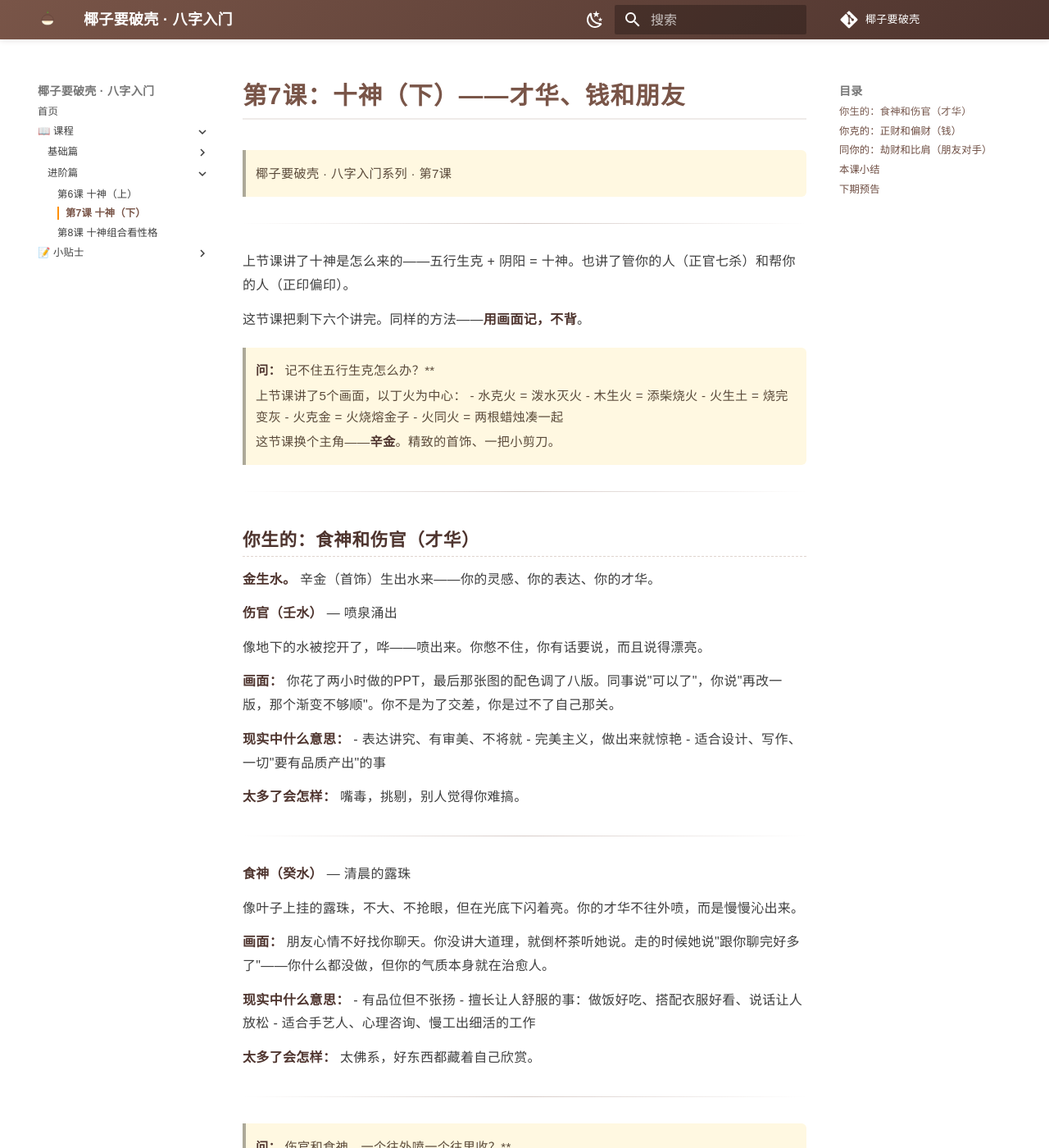
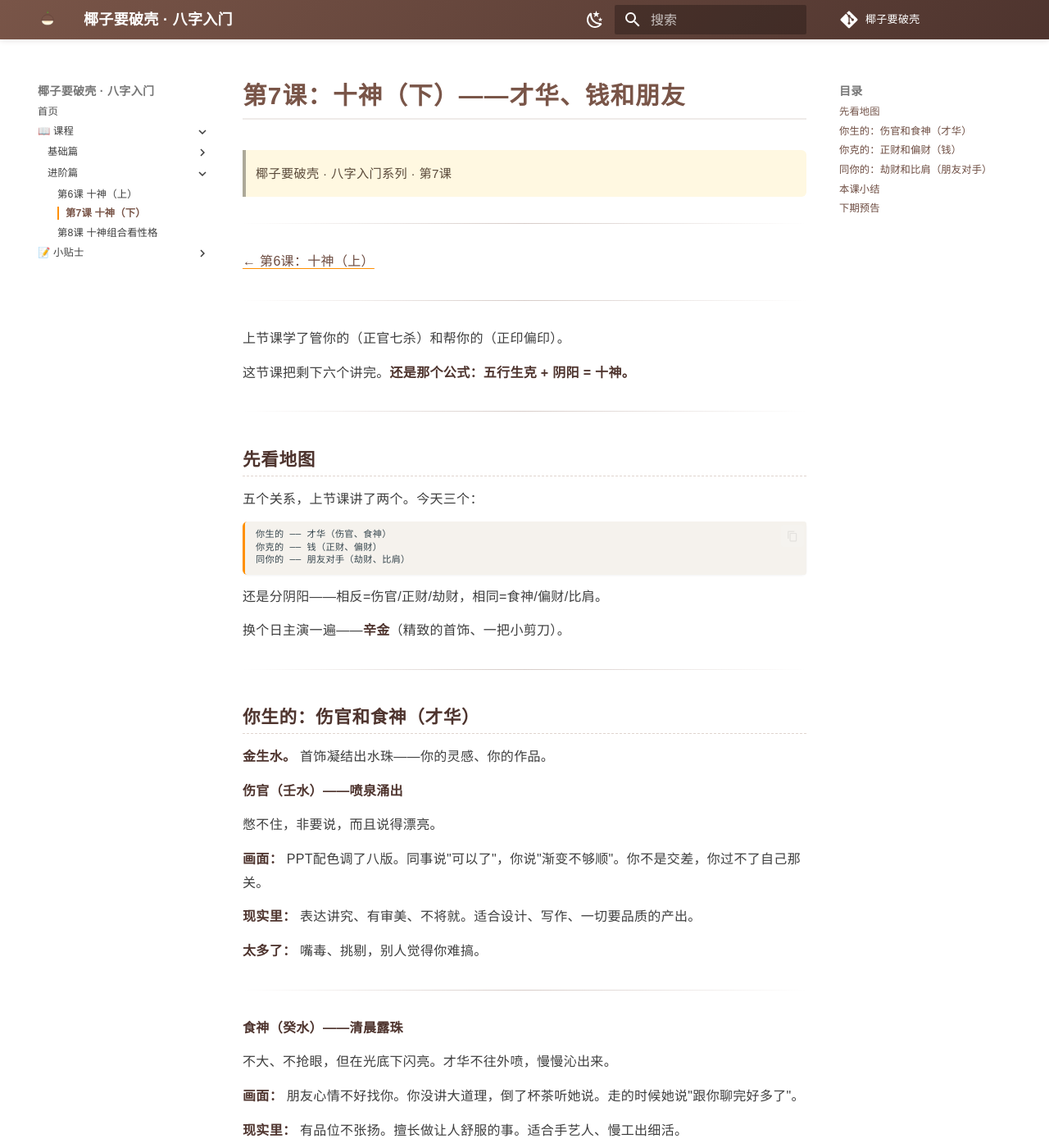
Before and after one commit to Sunyanyanyan/mingli-xue, an MkDocs documentation site: the page built from docs/八字/第7课-十神-下.md, in a window 1280 px wide and 1400 px high. Shown: the whole window at 82% size. Built offline with MkDocs 1.6.1 and Material for MkDocs 9.7.7, drawn with Linux system fonts in a browser that asks for light colours; comment, search, counter and statistics services are not loaded; some of the changed text lies outside the part shown.

Commit message:
重写第7课：地图→举例→三问法，统一新格式

````diff
--- a/docs/八字/第7课-十神-下.md
+++ b/docs/八字/第7课-十神-下.md
@@ -4,108 +4,100 @@
 
 ---
 
-上节课讲了十神是怎么来的——五行生克 + 阴阳 = 十神。也讲了管你的人（正官七杀）和帮你的人（正印偏印）。
-
-这节课把剩下六个讲完。同样的方法——**用画面记，不背**。
-
-
->
-> **问：** 记不住五行生克怎么办？**
->
-> 上节课讲了5个画面，以丁火为中心：
-> - 水克火 = 泼水灭火
-> - 木生火 = 添柴烧火
-> - 火生土 = 烧完变灰
-> - 火克金 = 火烧熔金子
-> - 火同火 = 两根蜡烛凑一起
->
-> 这节课换个主角——**辛金**。精致的首饰、一把小剪刀。
+**[← 第6课：十神（上）](第6课-十神-上.md)**
 
 ---
 
-## 你生的：食神和伤官（才华）
+上节课学了管你的（正官七杀）和帮你的（正印偏印）。
 
-**金生水。** 辛金（首饰）生出水来——你的灵感、你的表达、你的才华。
-
-**伤官（壬水）** — 喷泉涌出
-
-像地下的水被挖开了，哗——喷出来。你憋不住，你有话要说，而且说得漂亮。
-
-**画面：** 你花了两小时做的PPT，最后那张图的配色调了八版。同事说"可以了"，你说"再改一版，那个渐变不够顺"。你不是为了交差，你是过不了自己那关。
-
-**现实中什么意思：**
-- 表达讲究、有审美、不将就
-- 完美主义，做出来就惊艳
-- 适合设计、写作、一切"要有品质产出"的事
-
-**太多了会怎样：** 嘴毒，挑剔，别人觉得你难搞。
+这节课把剩下六个讲完。**还是那个公式：五行生克 + 阴阳 = 十神。**
 
 ---
 
-**食神（癸水）** — 清晨的露珠
+## 先看地图
 
-像叶子上挂的露珠，不大、不抢眼，但在光底下闪着亮。你的才华不往外喷，而是慢慢沁出来。
+五个关系，上节课讲了两个。今天三个：
 
-**画面：** 朋友心情不好找你聊天。你没讲大道理，就倒杯茶听她说。走的时候她说"跟你聊完好多了"——你什么都没做，但你的气质本身就在治愈人。
+```
+你生的 ── 才华（伤官、食神）
+你克的 ── 钱（正财、偏财）
+同你的 ── 朋友对手（劫财、比肩）
+```
 
-**现实中什么意思：**
-- 有品位但不张扬
-- 擅长让人舒服的事：做饭好吃、搭配衣服好看、说话让人放松
-- 适合手艺人、心理咨询、慢工出细活的工作
+还是分阴阳——相反=伤官/正财/劫财，相同=食神/偏财/比肩。
 
-**太多了会怎样：** 太佛系，好东西都藏着自己欣赏。
+换个日主演一遍——**辛金**（精致的首饰、一把小剪刀）。
+
+---
+
+## 你生的：伤官和食神（才华）
+
+**金生水。** 首饰凝结出水珠——你的灵感、你的作品。
+
+**伤官（壬水）——喷泉涌出**
+
+憋不住，非要说，而且说得漂亮。
+
+**画面：** PPT配色调了八版。同事说"可以了"，你说"渐变不够顺"。你不是交差，你过不了自己那关。
+
+**现实里：** 表达讲究、有审美、不将就。适合设计、写作、一切要品质的产出。
+
+**太多了：** 嘴毒、挑剔，别人觉得你难搞。
+
+---
+
+**食神（癸水）——清晨露珠**
+
+不大、不抢眼，但在光底下闪亮。才华不往外喷，慢慢沁出来。
+
+**画面：** 朋友心情不好找你。你没讲大道理，倒了杯茶听她说。走的时候她说"跟你聊完好多了"。
+
+**现实里：** 有品位不张扬。擅长做让人舒服的事。适合手艺人、慢工出细活。
+
+**太多了：** 太佛系，好东西都藏着自己欣赏。
 
 ---
 
 
+> **问：** 伤官和食神什么区别？
 >
-> **问：** 伤官和食神，一个往外喷一个往里收？**
->
-> 对。伤官像喷泉 —— 才华往外冒，别人必须看到。食神像露珠 —— 才华安安静静在那就很美。
->
-> 比如八字时干是**癸水（食神）**的人——不需要证明自己，但做出来的东西就是比别人精致。
+> 伤官像喷泉——才华往外冒，别人必须看到。
+> 食神像露珠——安静在那就很美。
 
 ---
 
 ## 你克的：正财和偏财（钱）
 
-**金克木。** 辛金（小剪刀）能修剪木。木就是钱——你能掌控的资源。
+**金克木。** 小剪刀剪树枝——你能驾驭的资源。
 
-**正财（甲木）** — 院子里种的树
+**正财（甲木）——院子里种的树**
 
-你种的、你浇的、你修剪的。每年按季结果子，稳定、可预期。
+你种的、浇的、修剪的。每年按时结果子。
 
-**画面：** 你精打细算做预算，每个月存一笔固定数字。不贪多，但从不缺。你知道明年这时候卡里会有多少。
+**画面：** 你精打细算，每月固定存一笔。不贪多，但知道明年这时候卡里有多少。
 
-**现实中什么意思：**
-- 稳定收入、工资、储蓄
-- 花钱有计划、不冲动
-- 适合需要耐心和积累的职业
+**现实里：** 稳定收入、有计划、不冲动消费。适合耐心积累的职业。
 
-**太多了会怎样：** 活在计算里，忘了享受。
+**太多了：** 活在计算里，忘了享受。
 
 ---
 
-**偏财（乙木）** — 野外摘的野果
+**偏财（乙木）——野外摘的野果**
 
-不是种的，是你爬山时看见的。顺手摘回来，甜得意外。
+不是种的，爬山时顺手摘的。甜得意外。
 
-**画面：** 朋友说"你审美好，帮我搭个方案吧，给你转钱"。你没指望这笔收入，但到手了，花起来也开心。
+**画面：** 朋友说"你审美好，帮我搭个方案，给你转钱"。你没指望，但到手了很开心。
 
-**现实中什么意思：**
-- 副业、兴趣变现、意外收入
-- 舍得给自己花钱
-- 适合靠品味和眼光吃饭的事
+**现实里：** 副业、兴趣变现、意外收入。舍得给自己花钱。适合靠品味吃饭。
 
-**太多了会怎样：** 来得快去得也快，攒不住，老想"下一次还有"。
+**太多了：** 来得快去得也快——老想"下一次还有"。
 
 ---
 
 
+> **问：** 正财好还是偏财好？
 >
-> **问：** 那正财好还是偏财好？**
->
-> 正财是地基，偏财是阳台花园。没地基没法住，没花园生活缺点意思。
+> 正财是地基，偏财是阳台花园。没地基没法住，没花园缺点意思。
 
 ---
 
@@ -113,69 +105,50 @@
 
 **金见金。** 跟你一样的人——同道，也可能同台竞技。
 
-**劫财（庚金）** — 跟你撞款的同行
+**劫财（庚金）——跟你撞款的同行**
 
-你们俩做的是一类东西。你去摆摊，他也去。你上新品，他第二天跟上。你们较劲，但也因为较劲，彼此都进步了。
+你们做一类东西，较劲，但也因为较劲都进步了。
 
-**画面：** 同事跟你竞聘同一个岗位。面试前他来找你："对手归对手，有份资料给你看看。"你愣了一下，接过来。录不录取是一回事，这份认可你记住了。
+**画面：** 同事跟你竞聘同岗位。面试前他来找你："对手归对手，有份资料给你看看。"
 
-**现实中什么意思：**
-- 既有竞争也有互助
-- 容易被身边人影响（好或坏）
-- 对手强，你才会更强
+**现实里：** 既竞争又互助。对手强你才会更强。
 
-**太多了会怎样：** 总有人在旁边比着，心累；遇到不靠谱的还被拖下水。
+**太多了：** 总有人比着，心累。遇到不靠谱的被拖下水。
 
 ---
 
-**比肩（辛金）** — 你的同款耳环
+**比肩（辛金）——你的同款耳环**
 
-不是一个牌子的竞品，是跟你一模一样的另一只耳环。你们天生一对，不用解释。
+不是竞品，是跟你一模一样的另一只。天生一对，不用解释。
 
-**画面：** 你在新的城市刚安顿，谁也不认识。偶然认识一个人，你俩喜欢的作家一样、听的歌一样、对一件事的态度也一样。你心里想："终于有人懂了。"
+**画面：** 新城市偶遇一个人，喜欢的作家一样、听的歌一样。你心里想："终于有人懂了。"
 
-**现实中什么意思：**
-- 知己、灵魂伴侣型的朋友
-- 不用费力维护，默契就在
-- 数量少，但质量极高
+**现实里：** 知己、灵魂伴侣。不用费力维护，默契就在。
 
-**太多了会怎样：** 太沉溺在同温层，跟不同频的人完全没有相处能力。
+**太多了：** 只跟同类玩，圈子越来越窄。
 
 ---
 
 
+> **问：** 劫财比肩怎么分？
 >
-> **问：** 劫财和比肩怎么区分？**
->
-> 劫财 = 跟你阴阳不同（庚金阳，辛金阴）——像同行的竞品，既是战友也是对手。
-> 比肩 = 跟你阴阳相同（辛金阴）——像另一只耳环，真正的自己人。
->
-> 比如八字年干月干各一个**比肩辛金**——身边懂你的人不少，但也容易只跟同类玩，圈子越来越窄。
+> 劫财 = 阴阳不一样 → 竞品，又爱又恨。
+> 比肩 = 阴阳一样 → 另一个自己。
 
 ---
 
 ## 本课小结
 
-用画面复习一遍：
-
-| 十神 | 画面 | 一句话 |
-|:----|:----|:------|
-| 伤官 | 喷泉涌出 | 才华往外喷，必须精致 |
-| 食神 | 清晨露珠 | 才华不张扬，但发光 |
-| 正财 | 院子里的树 | 稳定收入，自己种的 |
-| 偏财 | 野外摘野果 | 意外之财，靠眼光 |
-| 劫财 | 撞款的同行 | 又较劲又互助 |
-| 比肩 | 另一只耳环 | 真正的知己 |
-
-算上第6课讲的正官七杀正印偏印，**十个十神全部讲完了。**
-
-其实你不需要背全——真正要用的时候，拿自己的八字对照着看一遍就有印象了。用多了自然就记住了。
+- 十神 = 五行生克 + 阴阳，不新
+- 上节课四个 + 这节课六个 = **十神全部讲完**
+- 用画面记：喷泉/露珠、家树/野果、同行/耳环
+- 三问法拿任何天干都能推
 
 ---
 
 ## 下期预告
 
-第8课讲**十神组合**——一个人不会只有一个十神。几个十神凑在一起，才出现真正的性格。
+第8课讲**十神组合**——一个人不会只有一个十神。几个凑在一起才是真性格。
 
 ---
 
````
